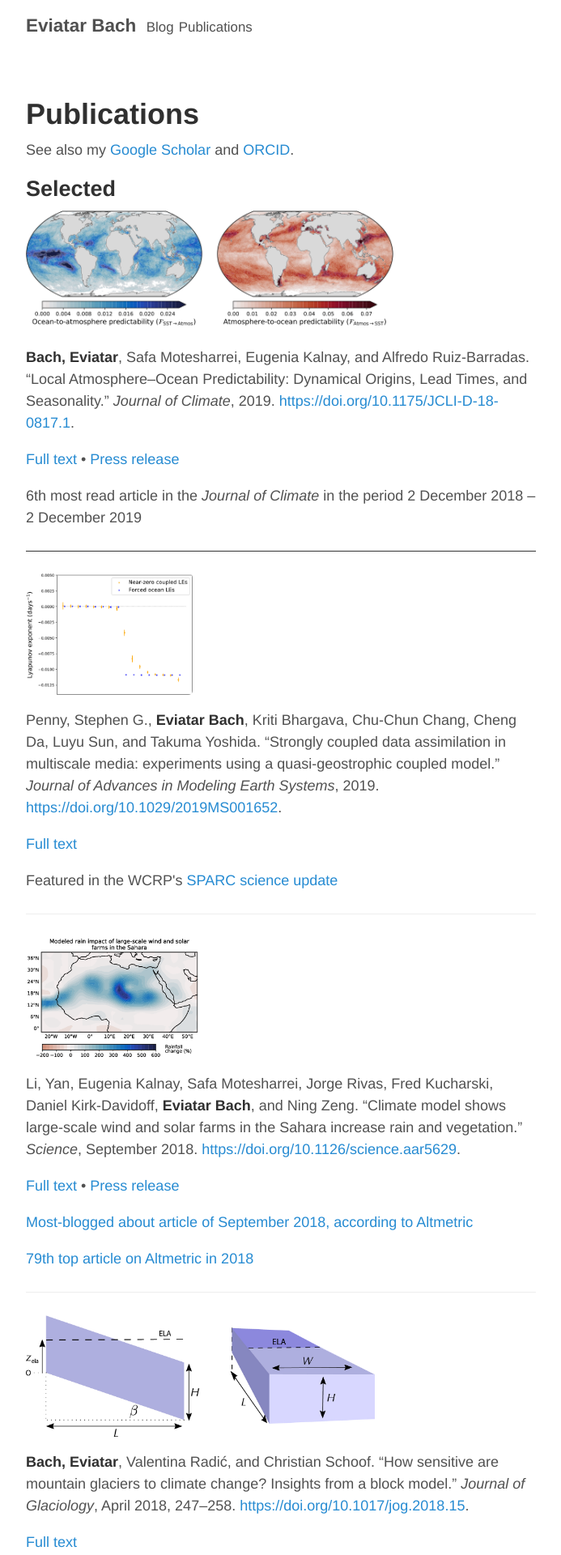
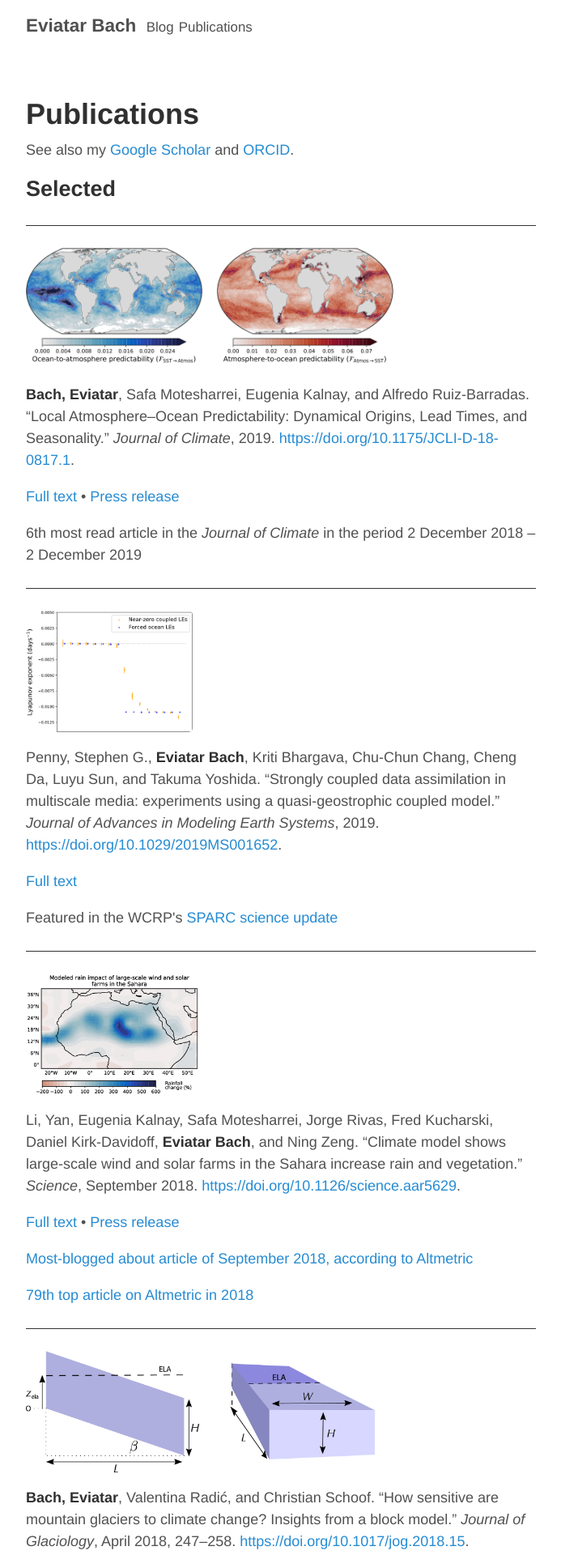
Before and after one commit to eviatarbach/website_old, a Jekyll site: the page built from publications.md, in a window 1280 px wide. Shown: the top 1920 px of the page at 81% size, without its empty margins (293-986 px from the left). Built offline with Jekyll 4.4.1, drawn with Linux system fonts in a browser that asks for light colours; comment, search, counter and statistics services are not loaded.

Commit message:
Update publications.md

```diff
--- a/publications.md
+++ b/publications.md
@@ -7,6 +7,7 @@ title: Publications
 See also my [Google Scholar](https://scholar.google.com/citations?user=qeCEIpwAAAAJ) and [ORCID](https://orcid.org/0000-0002-9725-0203).
 
 ## Selected
+<hr style="height:1px;border:none;color:#333;background-color:#333;" />
 ![](/assets/predictability.png){:height="150px"}
 **Bach, Eviatar**, Safa Motesharrei, Eugenia Kalnay, and Alfredo Ruiz-Barradas. “Local Atmosphere–Ocean Predictability: Dynamical Origins, Lead Times, and Seasonality.” *Journal of Climate*, 2019. [https://doi.org/10.1175/JCLI-D-18-0817.1](https://doi.org/10.1175/JCLI-D-18-0817.1).
 
@@ -23,7 +24,7 @@ Penny, Stephen G., **Eviatar Bach**, Kriti Bhargava, Chu‐Chun Chang, Cheng Da,
 
 Featured in the WCRP's [SPARC science update](https://www.sparc-climate.org/2019/06/11/sparc-science-update-4-june-10-june/)
 <div class="altmetric-embed" data-badge-type="donut" data-altmetric-id="61535555" />
-<hr>
+<hr style="height:1px;border:none;color:#333;background-color:#333;" />
 ![](/assets/precip_relative.png){:height="150px"}
 
 Li, Yan, Eugenia Kalnay, Safa Motesharrei, Jorge Rivas, Fred Kucharski, Daniel Kirk-Davidoff, **Eviatar Bach**, and Ning Zeng. “Climate model shows large-scale wind and solar farms in the Sahara increase rain and vegetation.” *Science*, September 2018. [https://doi.org/10.1126/science.aar5629](https://doi.org/10.1126/science.aar5629).
@@ -34,7 +35,7 @@ Li, Yan, Eugenia Kalnay, Safa Motesharrei, Jorge Rivas, Fred Kucharski, Daniel K
 
 [79th top article on Altmetric in 2018](https://www.altmetric.com/top100/2018/)
 <div class="altmetric-embed" data-badge-type="donut" data-altmetric-id="47876871" />
-<hr>
+<hr style="height:1px;border:none;color:#333;background-color:#333;" />
 ![](/assets/glacier.jpg){:height="150px"}
 
 **Bach, Eviatar**, Valentina Radić, and Christian Schoof. “How sensitive are mountain glaciers to climate change? Insights from a block model.” *Journal of Glaciology*, April 2018, 247–258. [https://doi.org/10.1017/jog.2018.15](https://doi.org/10.1017/jog.2018.15).
@@ -43,6 +44,7 @@ Li, Yan, Eugenia Kalnay, Safa Motesharrei, Jorge Rivas, Fred Kucharski, Daniel K
 
 [Selected glaciology article for the period 2015–2019, Canadian National Committee for the International Union of Geodesy and Geophysics](http://cgu-ugc.ca/cguwp/wp-content/media/CNC-IUGG-2019-Quad-Report-complete.pdf)
 <div class="altmetric-embed" data-badge-type="donut" data-altmetric-id="34137384" />
+<hr style="height:1px;border:none;color:#333;background-color:#333;" />
 ## Other
 
 **Bach, Eviatar**, Eran A. Raizman, Rich Vanderwal, Paolete Soto, Marcelo Chaffer, Greg Keefe, Roman Pogranichniy, and Horacio Bach. “Immunogenicity of PtpA secreted during *Mycobacterium avium* ssp. *paratuberculosis* infection in cattle.” *Veterinary Immunology and Immunopathology* 198 (April 1, 2018): 1–5. [https://doi.org/10.1016/j.vetimm.2018.02.006](https://doi.org/10.1016/j.vetimm.2018.02.006).
```
